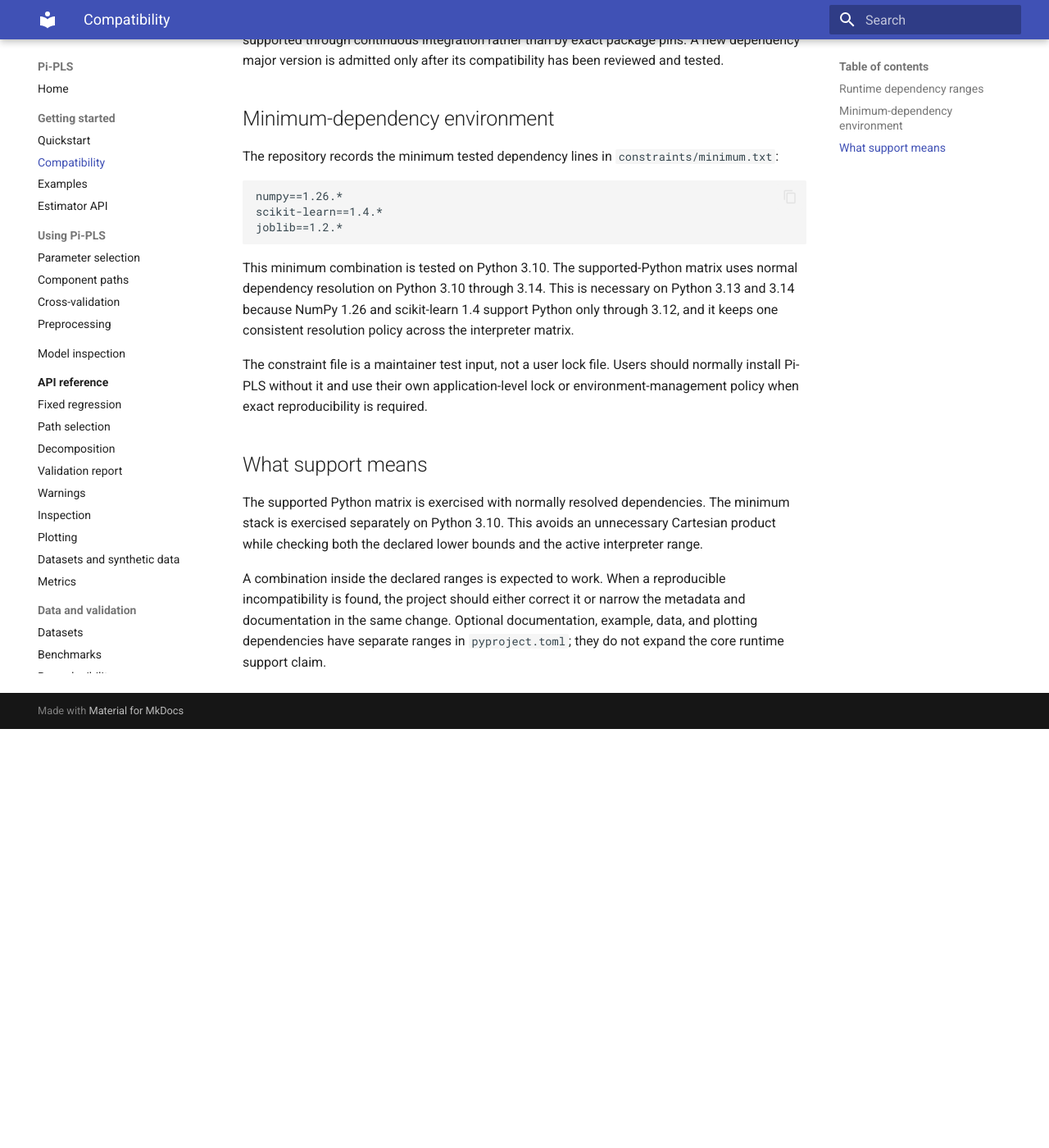
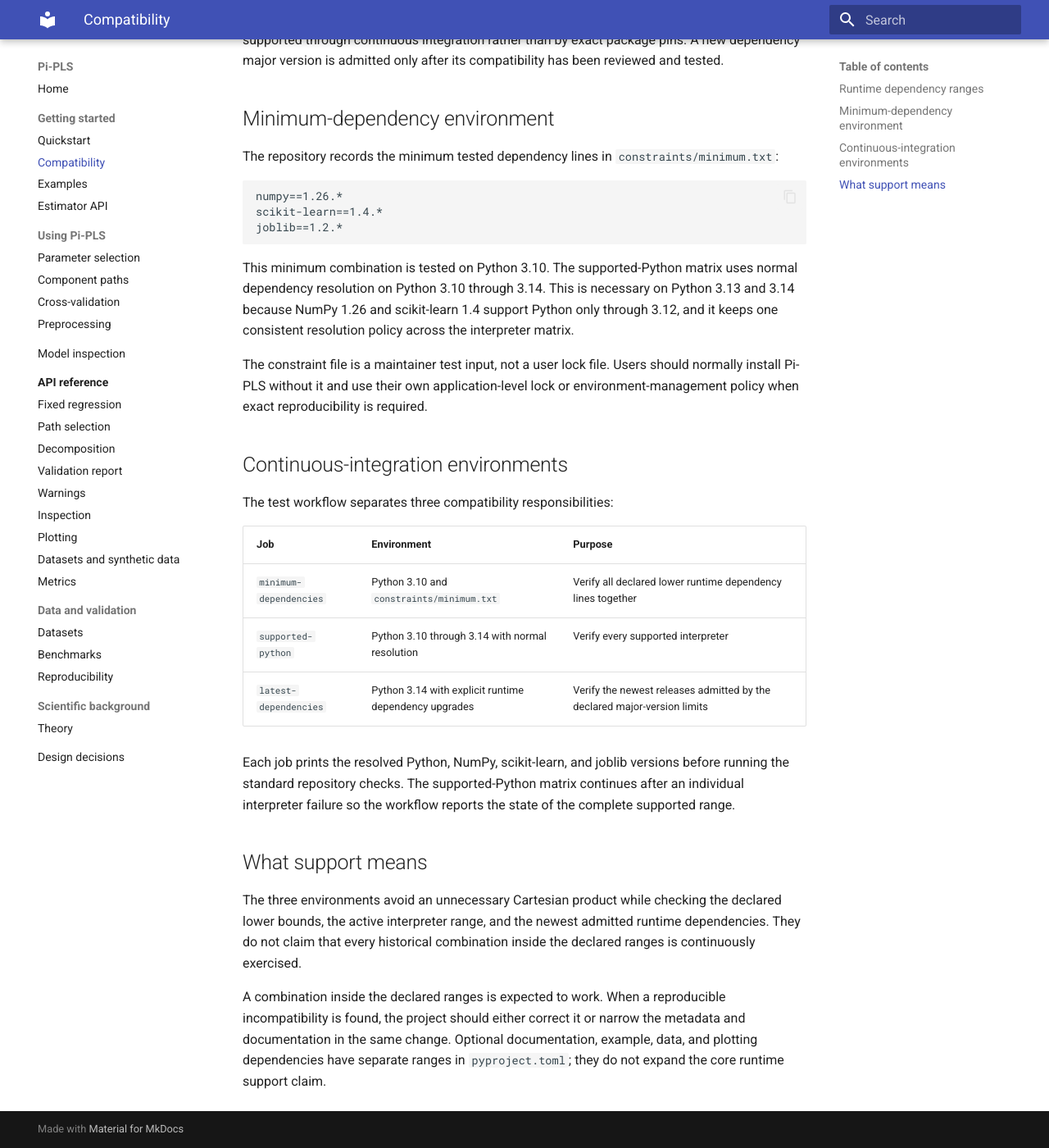
Before and after one commit to stefanlindstroem/pipls_private, an MkDocs documentation site: the page built from docs/compatibility.md, in a window 1280 px wide and 1400 px high, scrolled down 670 px. Shown: the whole window at 82% size. Built offline with MkDocs 1.6.1 and Material for MkDocs 9.7.7, drawn with Linux system fonts in a browser that asks for light colours; before the commit the page ends 1559 px from its top, so only the background shows below that.

Commit message:
Separate compatibility CI environments

```diff
--- a/docs/compatibility.md
+++ b/docs/compatibility.md
@@ -40,11 +40,25 @@ The constraint file is a maintainer test input, not a user lock file. Users shou
 Pi-PLS without it and use their own application-level lock or environment-management policy when
 exact reproducibility is required.
 
+## Continuous-integration environments
+
+The test workflow separates three compatibility responsibilities:
+
+| Job | Environment | Purpose |
+|---|---|---|
+| `minimum-dependencies` | Python 3.10 and `constraints/minimum.txt` | Verify all declared lower runtime dependency lines together |
+| `supported-python` | Python 3.10 through 3.14 with normal resolution | Verify every supported interpreter |
+| `latest-dependencies` | Python 3.14 with explicit runtime dependency upgrades | Verify the newest releases admitted by the declared major-version limits |
+
+Each job prints the resolved Python, NumPy, scikit-learn, and joblib versions before running the
+standard repository checks. The supported-Python matrix continues after an individual interpreter
+failure so the workflow reports the state of the complete supported range.
+
 ## What support means
 
-The supported Python matrix is exercised with normally resolved dependencies. The minimum stack is
-exercised separately on Python 3.10. This avoids an unnecessary Cartesian product while checking
-both the declared lower bounds and the active interpreter range.
+The three environments avoid an unnecessary Cartesian product while checking the declared lower
+bounds, the active interpreter range, and the newest admitted runtime dependencies. They do not
+claim that every historical combination inside the declared ranges is continuously exercised.
 
 A combination inside the declared ranges is expected to work. When a reproducible incompatibility
 is found, the project should either correct it or narrow the metadata and documentation in the same
```
Also changed, not shown: .llm/decisions.md (+1 -0 lines), .llm/project.md (+7 -3 lines), .llm/state.md (+9 -11 lines), .llm/strategy.md (+10 -7 lines), CHANGELOG.md (+3 -0 lines), CONTRIBUTING.md (+4 -1 lines), docs/decisions/0055-compatibility-ci-matrix.md (added, +45 -0 lines), docs/decisions/index.md (+1 -0 lines), 2 other files.
